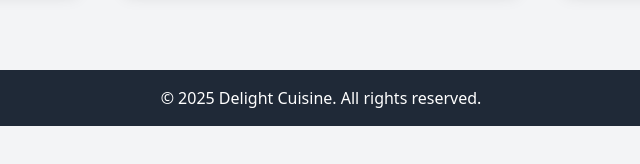
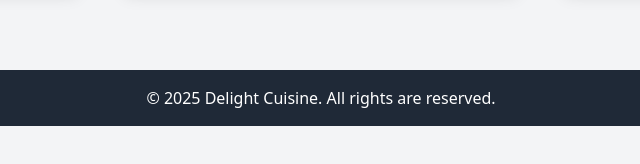
Before and after one commit to Hasna538/23014119-062-A2, a plain HTML site: page gallery.html in a window 1280 px wide. Shown: the part 574-738 px from the top of the page, 319-959 px from the left. Drawn offline with nearby package versions, Linux system fonts and the light colour scheme.

Commit message:
Update gallery.html

```diff
--- a/gallery.html
+++ b/gallery.html
@@ -37,7 +37,7 @@
 
   <!-- Footer -->
   <footer class="bg-gray-800 text-white text-center py-4">
-    &copy; 2025 Delight Cuisine. All rights reserved.
+    &copy; 2025 Delight Cuisine. All rights are reserved.
   </footer>
 </body>
 </html>
```
